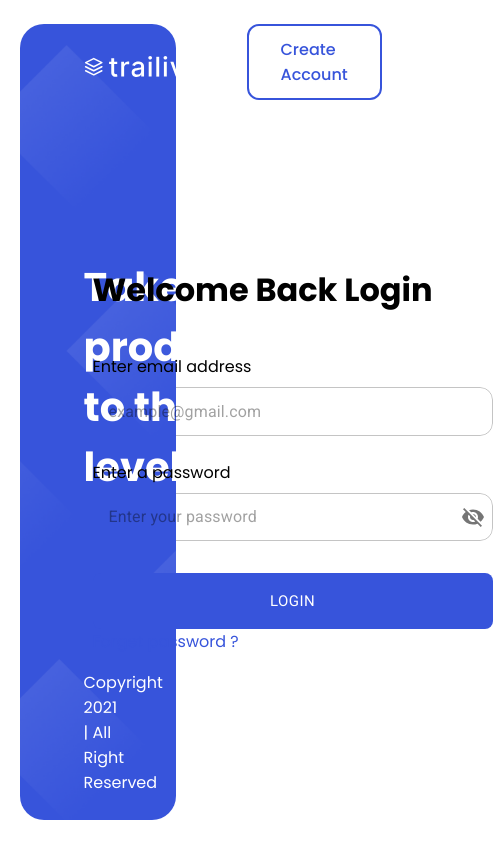
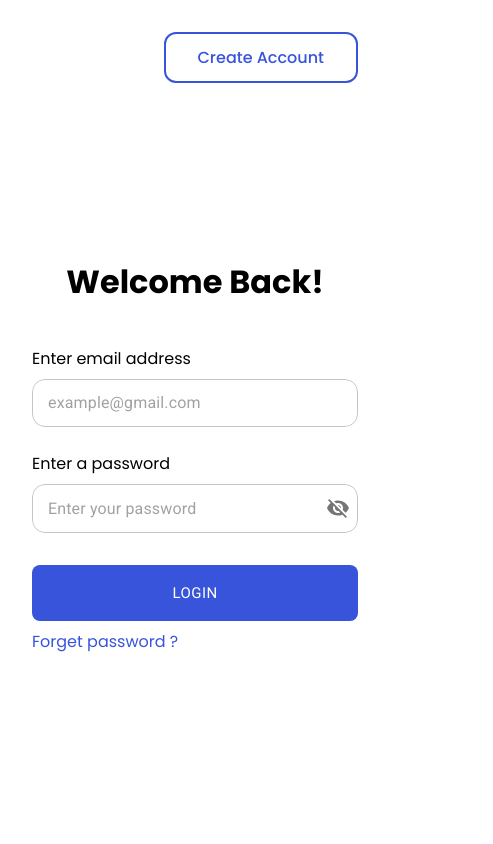
Before and after one commit to Trailiva/trailiva-web, a React (Create React App) app: page /login in a window 390 px wide. Shown: the whole page, 493 px wide, since content can reach past the window. Built offline with nearby package versions, Linux system fonts and the light colour scheme.

Commit message:
TRAIL-141: login page edited

```diff
--- a/src/components/InputFields/IsInputComponent.module.css
+++ b/src/components/InputFields/IsInputComponent.module.css
@@ -1,5 +1,6 @@
 .input {
   margin-bottom: 1rem;
+  width: 100%;
   /* margin: 1rem 0; */
   display: flex;
   flex-direction: column;
--- a/src/pages/auth/login/Login.js
+++ b/src/pages/auth/login/Login.js
@@ -10,7 +10,7 @@ import { toast } from "react-toastify";
 import logoImage from "../../../images/logo name.svg";
 import { useEffect } from "react";
 import Link from "@mui/material/Link";
-import Box from "@mui/material/Box";
+// import Box from "@mui/material/Box";
 import { useDispatch, useSelector } from "react-redux";
 import { userLogin, forgetPasswordToken } from "../../../store/auth-actions";
 import { authAction } from "../../../store/auth-slice";
@@ -79,9 +79,9 @@ const Login = () => {
       <div className="second-div">
         <Navbar text="Create Account" path="/register" />
         <div className="form-container">
-          <Box variant="body1">
+          {/* <Box variant="body1"> */}
           <div className="form-header">
-              <h2>Welcome Back Login</h2>
+            <h2>Welcome Back!</h2>
           </div>
 
           <form onSubmit={handleSubmit(login, handleError)} noValidate>
@@ -132,7 +132,7 @@ const Login = () => {
           >
             Forget password ?
           </Link>
-          </Box>
+          {/* </Box> */}
         </div>
       </div>
     </div>
--- a/src/pages/auth/register/register.css
+++ b/src/pages/auth/register/register.css
@@ -1,9 +1,9 @@
 .home-page {
-  display: flex;
-  align-items: center;
-  justify-content: space-around;
+  display: grid;
+  grid-template-columns: repeat(auto-fit, minmax(20rem, 1fr));
+  grid-column-gap: 4rem;
   height: 100vh;
-  padding: 1.5rem 0;
+  padding: 1rem 2rem;
   width: 70%;
   margin: 0 auto;
 }
@@ -20,8 +20,14 @@
   }
 }
 
+@media only screen and (max-width: 1100px) {
+  .home-page {
+    grid-column-gap: 2rem;
+  }
+}
+
 .home-page .first-div {
-  width: 40%;
+  width: 100%;
   height: 100%;
   background-image: url("../../../images/login\ bgImage.png");
   background-repeat: no-repeat;
@@ -32,8 +38,20 @@
   color: #fff;
 }
 
+@media only screen and (max-width: 1100px) {
+  .home-page .first-div {
+    padding: 2rem;
+  }
+}
+
+@media only screen and (max-width: 850px) {
+  .home-page .first-div {
+    display: none;
+  }
+}
+
 .home-page .second-div {
-  width: 40%;
+  width: 100%;
   height: 100%;
   display: flex;
   flex-direction: column;
@@ -68,9 +86,9 @@
   align-items: center;
   justify-content: space-between;
   max-width: 150vh;
-  /*margin: 2rem auto;
-  */
-  padding: 0 2rem;
+  margin: 1rem 0 0;
+
+  /* padding: 0 2rem; */
 }
 
 .nav_bar * {
@@ -102,10 +120,24 @@
 
 .form-container {
   display: flex;
+  flex-direction: column;
   align-items: center;
   justify-content: center;
   margin: auto 0;
   /* min-height: 90vh; */
+}
+
+.form-container a {
+  align-self: flex-start;
+  display: block;
+  width: 70%;
+  margin: 0.5rem auto 0;
+}
+
+@media only screen and (max-width: 650px) {
+  .form-container a {
+    width: 100%;
+  }
 }
 
 .form-header {
@@ -117,7 +149,7 @@
 .form-header h2 {
   font-style: normal;
   font-size: 32px;
-  text-align: left;
+  text-align: center;
 }
 
 .form-header p {
@@ -129,7 +161,14 @@
 }
 
 form {
-  width: 400px;
+  width: 70%;
+  margin: 0 auto;
+}
+
+@media only screen and (max-width: 650px) {
+  form {
+    width: 100%;
+  }
 }
 
 .form-control {
```
Lines whose indentation alone changed are shown as unchanged.
